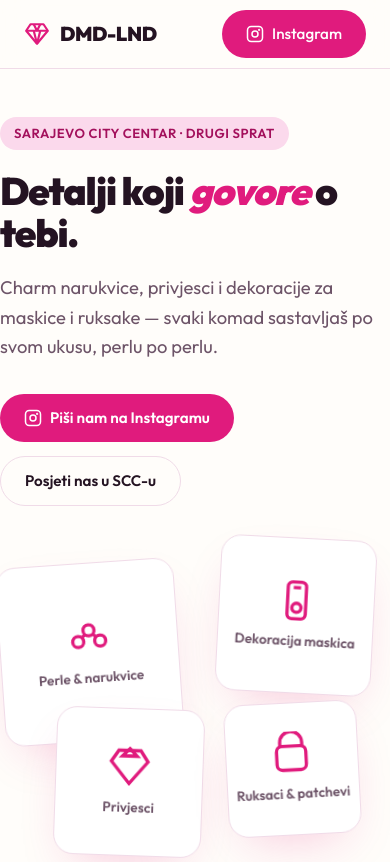
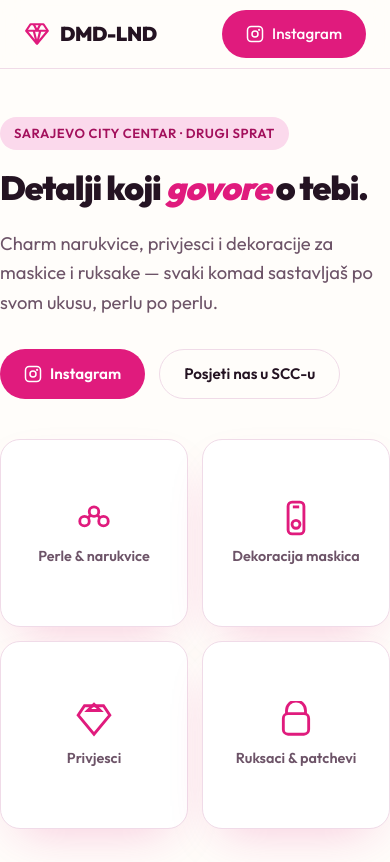
Before and after one commit to kenanbalija/dmd-lnd, a plain HTML site: page index.html in a window 390 px wide. Shown: the top 862 px of the page. Drawn offline with Linux system fonts and the light colour scheme.

Commit message:
Mobile fixes: hero 2x2 grid, footer grid, tighter paddings, CTA variants

```diff
--- a/index.html
+++ b/index.html
@@ -113,28 +113,34 @@ a{color:inherit;text-decoration:none}
   padding:6px 14px;border-radius:999px;margin-bottom:20px;
 }
 .hero h1{
-  font-size:clamp(2.4rem,5.5vw,4.2rem);
+  font-size:clamp(2.1rem,5.5vw,4.2rem);
   font-weight:900;letter-spacing:-.03em;line-height:1.02;
   margin-bottom:20px;
 }
+.hero p.lead{max-width:34ch}
 .hero h1 em{font-style:italic;color:var(--accent);line-height:1.1;padding-bottom:.05em;display:inline-block}
 .hero p.lead{
   font-size:1.15rem;color:var(--ink-soft);max-width:34ch;margin-bottom:32px;
 }
 .hero-ctas{display:flex;gap:14px;flex-wrap:wrap}
+.cta-short{display:none}
+@media (max-width:400px){
+  .cta-full{display:none}
+  .cta-short{display:inline}
+}
 
-/* Hero visual — charm collage */
+/* Hero visual — charm collage (desktop: floating, mobile: 2x2 grid) */
 .hero-visual{position:relative;min-height:380px}
-@media (max-width:860px){.hero-visual{min-height:320px}}
 .charm-card{
   position:absolute;border-radius:var(--r-card);
   background:var(--card);border:1px solid var(--line);
   box-shadow:var(--shadow);
   display:flex;flex-direction:column;align-items:center;justify-content:center;
   gap:8px;font-weight:600;font-size:.85rem;color:var(--ink-soft);
+  text-align:center;padding:8px;
   animation:floaty 6s ease-in-out infinite;
 }
-.charm-card svg{width:44px;height:44px}
+.charm-card svg{width:44px;height:44px;flex-shrink:0}
 .cc-1{width:46%;aspect-ratio:1;left:0;top:6%;animation-delay:0s;transform:rotate(-4deg)}
 .cc-2{width:40%;aspect-ratio:1;right:4%;top:0;animation-delay:1.2s;transform:rotate(3deg)}
 .cc-3{width:38%;aspect-ratio:1;left:14%;bottom:0;animation-delay:2.1s;transform:rotate(2deg)}
@@ -142,6 +148,18 @@ a{color:inherit;text-decoration:none}
 @keyframes floaty{
   0%,100%{translate:0 0}
   50%{translate:0 -10px}
+}
+@media (max-width:860px){
+  .hero-visual{
+    min-height:0;
+    display:grid;grid-template-columns:1fr 1fr;gap:14px;
+  }
+  .charm-card{
+    position:static;width:auto;aspect-ratio:1;
+    transform:none;animation:none;
+    font-size:.9rem;
+  }
+  .charm-card svg{width:38px;height:38px}
 }
 @media (prefers-reduced-motion:reduce){
   .charm-card{animation:none}
@@ -160,8 +178,10 @@ a{color:inherit;text-decoration:none}
 
 /* ---------- Sections ---------- */
 section{padding:88px 0}
-@media (max-width:720px){section{padding:64px 0}}
+@media (max-width:720px){section{padding:56px 0}}
+@media (max-width:480px){section{padding:44px 0}}
 .section-head{max-width:560px;margin-bottom:48px}
+@media (max-width:720px){.section-head{margin-bottom:32px}}
 .section-head .kicker{
   color:var(--accent);font-weight:700;text-transform:uppercase;
   letter-spacing:.1em;font-size:.8rem;margin-bottom:12px;display:block;
@@ -221,6 +241,7 @@ section{padding:88px 0}
   border-radius:var(--r-card);padding:40px 32px;
   border:1px solid var(--line);
 }
+@media (max-width:600px){.duo-card{padding:28px 22px}}
 .duo-card.pink{background:var(--accent);color:#fff;border-color:transparent}
 .duo-card.pink p{color:rgba(255,255,255,.85)}
 .duo-card.plain{background:var(--card)}
@@ -245,6 +266,7 @@ section{padding:88px 0}
   border-radius:var(--r-card);overflow:hidden;border:1px solid var(--line);
   box-shadow:var(--shadow);aspect-ratio:4/3;
 }
+@media (max-width:600px){.map-frame{aspect-ratio:1/1}}
 .map-frame iframe{width:100%;height:100%;border:0;display:block}
 
 /* ---------- Footer ---------- */
@@ -252,7 +274,11 @@ footer{
   border-top:1px solid var(--line);padding:48px 0 40px;
 }
 .footer-inner{
-  display:flex;justify-content:space-between;align-items:flex-start;gap:32px;flex-wrap:wrap;
+  display:grid;grid-template-columns:1.4fr 1fr 1fr;gap:32px;align-items:flex-start;
+}
+@media (max-width:720px){
+  .footer-inner{grid-template-columns:1fr 1fr;gap:28px}
+  .footer-inner > :first-child{grid-column:1 / -1}
 }
 .footer-inner .logo{margin-bottom:10px}
 footer p{color:var(--ink-soft);font-size:.92rem;max-width:36ch}
@@ -300,7 +326,8 @@ footer p{color:var(--ink-soft);font-size:.92rem;max-width:36ch}
       <div class="hero-ctas">
         <a class="btn" href="https://www.instagram.com/dmd.lnd/" target="_blank" rel="noopener">
           <svg viewBox="0 0 24 24" fill="none" stroke="currentColor" stroke-width="2"><rect x="2" y="2" width="20" height="20" rx="5"/><circle cx="12" cy="12" r="4"/><circle cx="17.5" cy="6.5" r=".5" fill="currentColor"/></svg>
-          Piši nam na Instagramu
+          <span class="cta-full">Piši nam na Instagramu</span>
+          <span class="cta-short">Instagram</span>
         </a>
         <a class="btn btn-ghost" href="#lokacija">Posjeti nas u SCC-u</a>
       </div>
```
